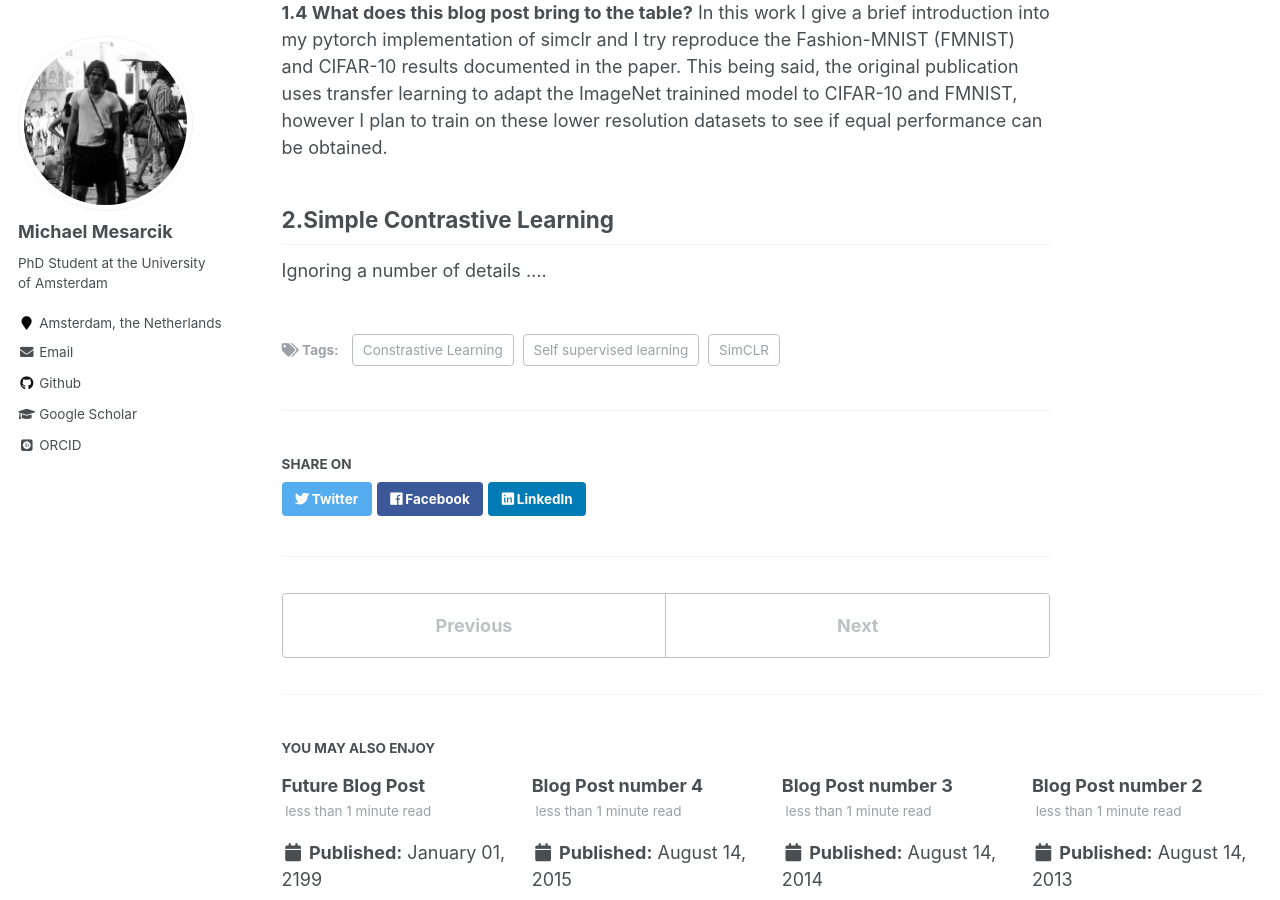
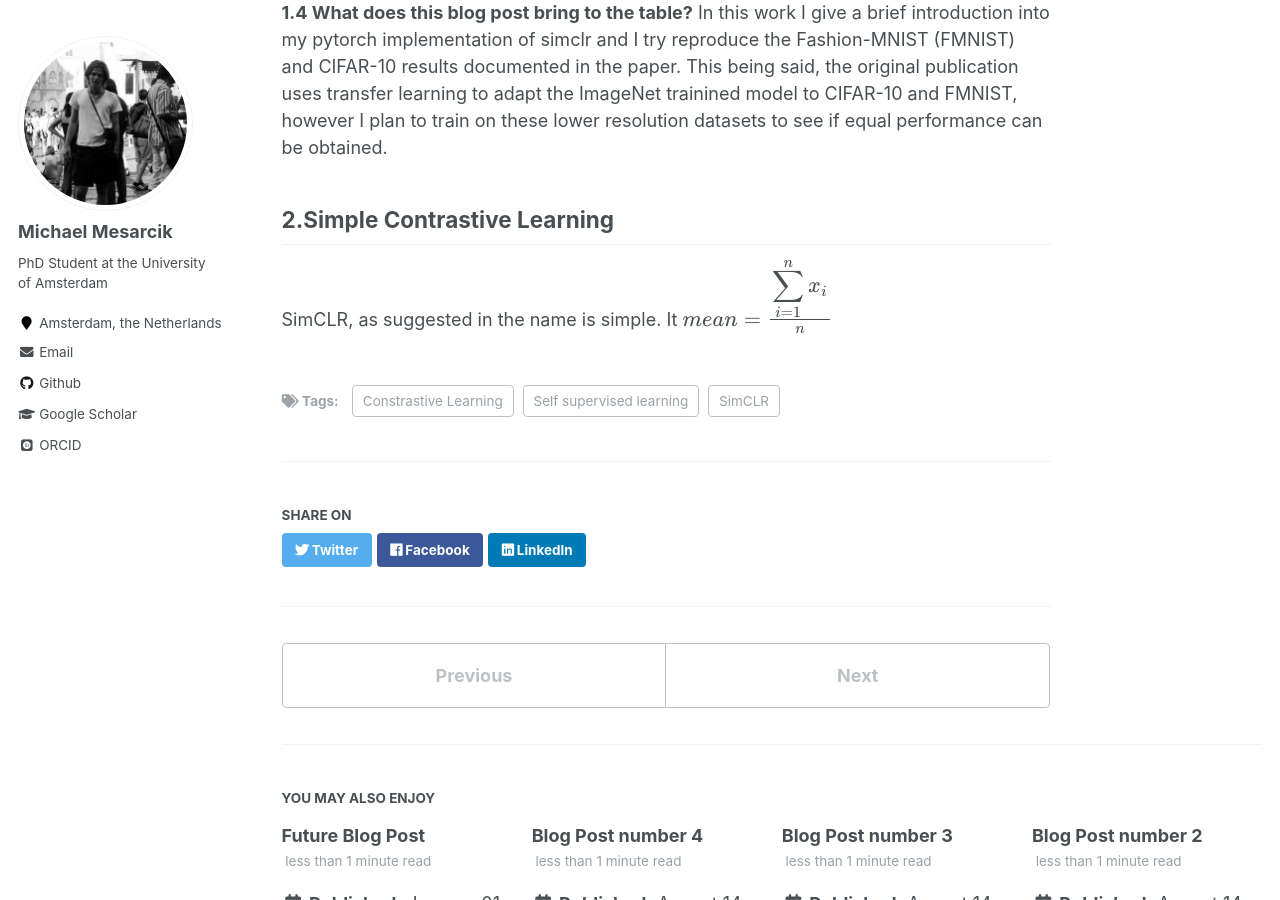
Before and after one commit to mesarcik/mesarcik.github.io, a Jekyll site: the page built from _posts/2021-12-08-blog-post-simclr.md, in a window 1280 px wide and 900 px high, scrolled down 969 px. Built offline with Jekyll 4.4.1, drawn with Linux system fonts in a browser that asks for light colours; some web fonts are replaced; formulas are drawn with MathJax 3.

Commit message:
blog post updated

```diff
--- a/_posts/2021-12-08-blog-post-simclr.md
+++ b/_posts/2021-12-08-blog-post-simclr.md
@@ -33,4 +33,5 @@ In this blog post I will document my implementation, experiments and finds of th
 
 2.Simple Contrastive Learning
 ------
-Ignoring a number of details ....
+SimCLR, as suggested in the name is simple. It
+$$mean = \frac{\displaystyle\sum_{i=1}^{n} x_{i}}{n}$$
```
